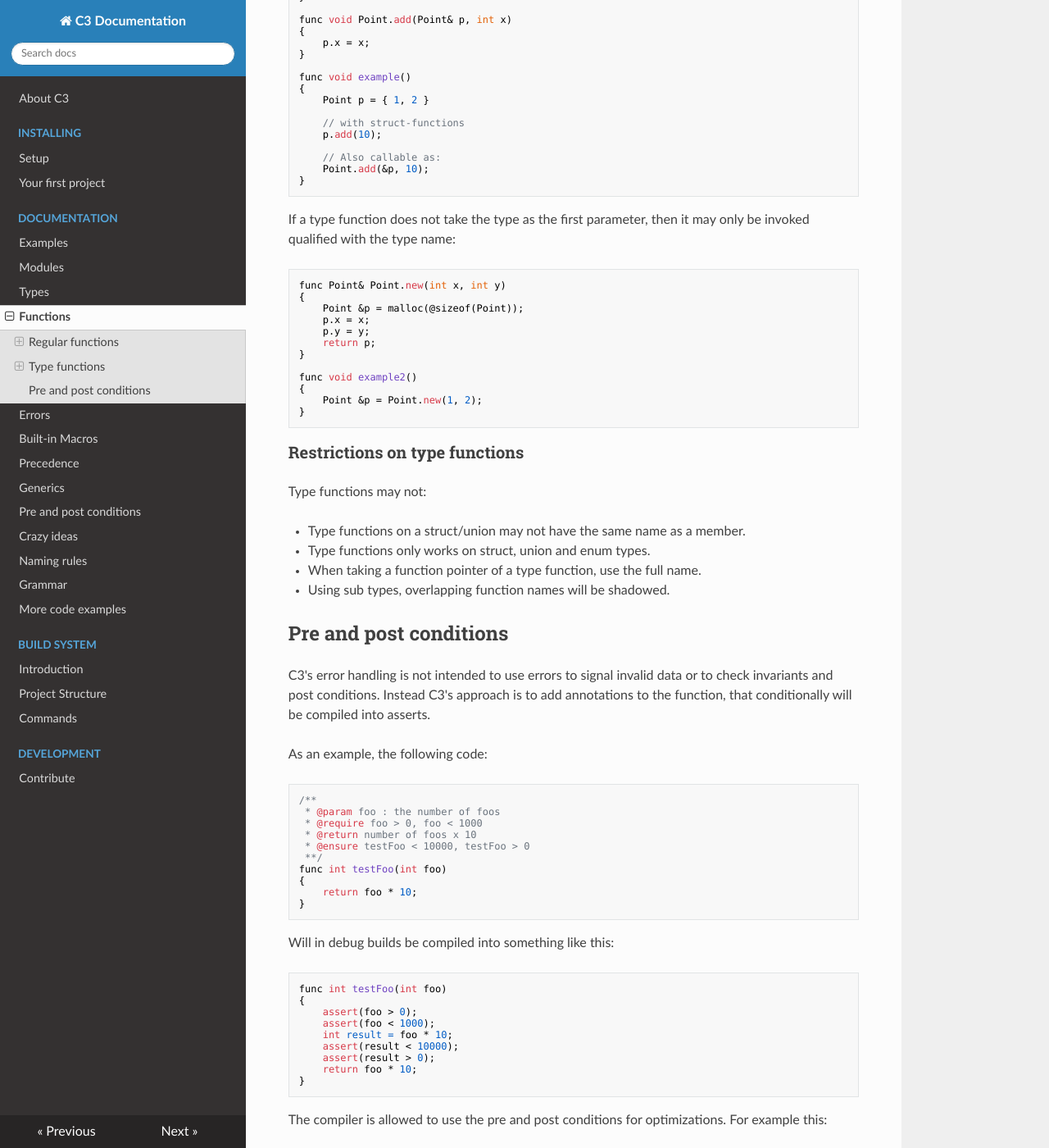
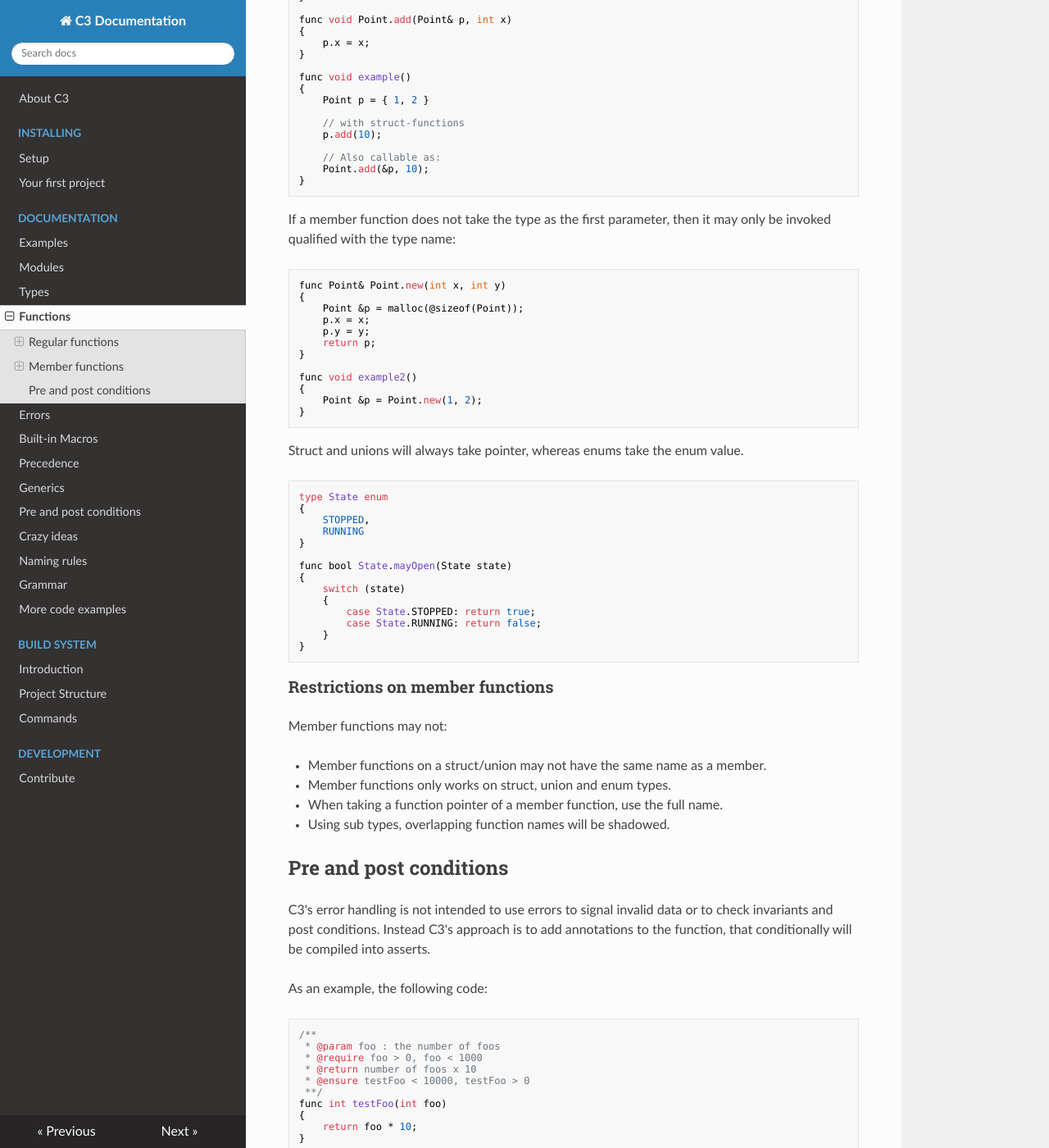
Before and after one commit to c3lang/c3docs-old, an MkDocs documentation site: the page built from docs/functions.md, in a window 1280 px wide and 1400 px high, scrolled down 1183 px. Shown: the whole window at 82% size. Built offline with MkDocs 1.6.1, drawn with Linux system fonts in a browser that asks for light colours; nearby versions of some CDN libraries; some of the changed text lies outside the part shown.

Commit message:
Changed name of struct functions

````diff
--- a/docs/functions.md
+++ b/docs/functions.md
@@ -1,6 +1,6 @@
 # Functions
 
-C3 has both regular functions and type functions. Type functions are name spaced using a type name, and allows invocations using the dot syntax.
+C3 has both regular functions and member functions. Member functions are name spaced using a type name, and allows invocations using the dot syntax.
 
 ## Regular functions
 
@@ -42,9 +42,9 @@ func int test() throws SomeError, OtherError
 }
 ```
 
-## Type functions
+## Member functions
 
-Type functions look exactly like functions, but are prefixed with the struct, union or enum name:
+Member functions look exactly like functions, but are prefixed with the struct, union or enum name:
 
 ```
 type Point struct
@@ -70,7 +70,7 @@ func void example()
 }
 ```
 
-If a type function does not take the type as the first parameter, then it may only be invoked qualified with the type name:
+If a member function does not take the type as the first parameter, then it may only be invoked qualified with the type name:
 
 ```
 func Point& Point.new(int x, int y)
@@ -87,13 +87,33 @@ func void example2()
 }
 ```
 
-### Restrictions on type functions
+Struct and unions will always take pointer, whereas enums take the enum value.
 
-Type functions may not:
+```
+type State enum
+{
+    STOPPED,
+    RUNNING
+}
 
-- Type functions on a struct/union may not have the same name as a member.
-- Type functions only works on struct, union and enum types.
-- When taking a function pointer of a type function, use the full name.
+func bool State.mayOpen(State state)
+{
+    switch (state)
+    {
+        case State.STOPPED: return true;
+        case State.RUNNING: return false;
+    }
+}
+```
+
+
+### Restrictions on member functions
+
+Member functions may not:
+
+- Member functions on a struct/union may not have the same name as a member.
+- Member functions only works on struct, union and enum types.
+- When taking a function pointer of a member function, use the full name.
 - Using sub types, overlapping function names will be shadowed.
 
 ## Pre and post conditions
````
Also changed, not shown: docs/types.md (+6 -1 lines).
